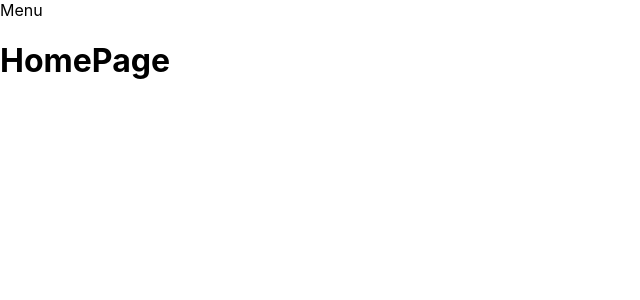
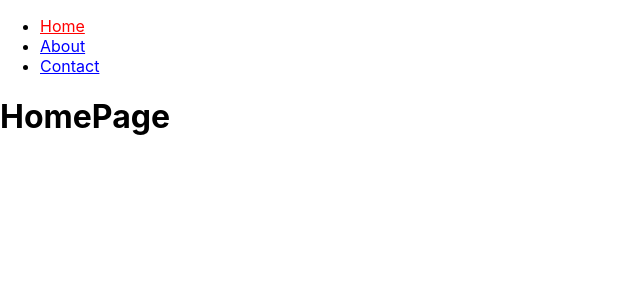
Before and after one commit to Josubaze/curso-react-router-dom, a React (Create React App) app: page /about in a window 1280 px wide. Shown: the top 300 px of the page, without its empty margins (0-640 px from the left). Built offline with nearby package versions, Linux system fonts and the light colour scheme.

Commit message:
Link vs. NavLink

```diff
--- a/src/Menu.js
+++ b/src/Menu.js
@@ -1,11 +1,83 @@
 import React from 'react';
+import { Link, NavLink } from 'react-router-dom';
 
 const Menu = () => {
     return (
         <nav>
-            Menu
+            <ul>
+                {/* <li><Link to="/">Home</Link></li>
+                <li><Link to="/about">About</Link></li>
+                <li><Link to="/contact">Contact</Link></li> */}
+
+                {/* NavLink: Este funciona exactamente igual que Link, incluso la propiedad
+                to="/" también se usa en este componente, pero nos permite cierta flexibilidad,
+                por ejemplo, cuando queramos darle una clase a nuestros componentes o estilos
+                manuales nos permite que en nuestras propiedades className={} o style={} nos
+                permite devolver una función. */}
+
+                {/* <li>
+                    <NavLink
+                    to="/"
+                    style={({ isActive }) => ({
+                        color: isActive ? "red" : "blue"
+                    })}
+                    >
+                        Home
+                    </NavLink>
+                </li>
+
+                <li>
+                    <NavLink
+                    to="/About"
+                    style={({ isActive }) => ({
+                        color: isActive ? "red" : "blue"
+                    })}
+                    >
+                        About
+                    </NavLink>
+                </li>
+
+                <li>
+                    <NavLink
+                    to="/Contact"
+                    style={({ isActive }) => ({
+                        color: isActive ? "red" : "blue"
+                    })}
+                    >
+                        Contact
+                    </NavLink>
+                </li> */}
+
+                {routes.map(route => (
+                    <li>
+                        <NavLink
+                        to={route.to}
+                        style={({ isActive }) => ({
+                            color: isActive? "red" : "blue"
+                        })}
+                        >
+                            {route.text}
+                        </NavLink>
+                    </li>
+                ))}
+
+            </ul>
         </nav>
     );
 }
 
+const routes = [];
+routes.push({
+    to: "/",
+    text: "Home"
+})
+routes.push({
+    to: "/about",
+    text: "About"
+})
+routes.push({
+    to: "/contact",
+    text: "Contact"
+})
+
 export default Menu;
```
Also changed, not shown: src/App.js (+5 -5 lines).
